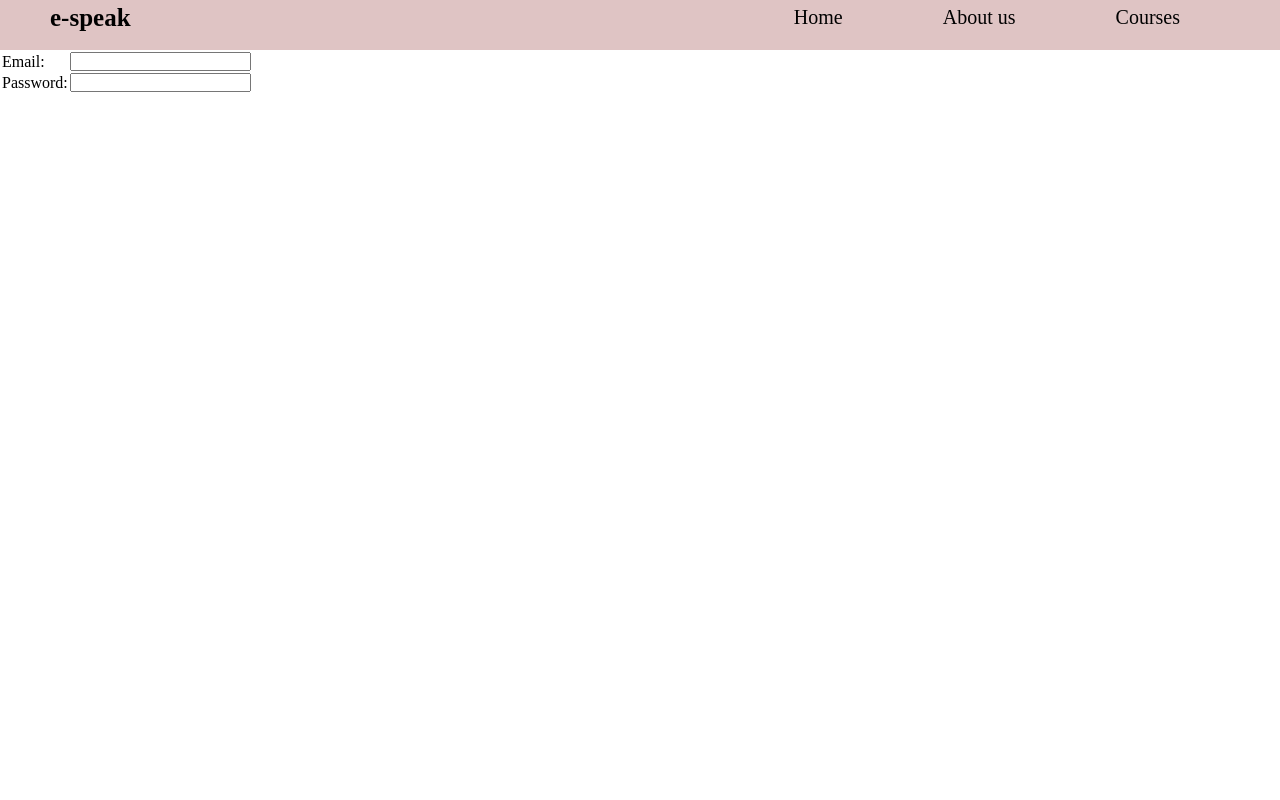
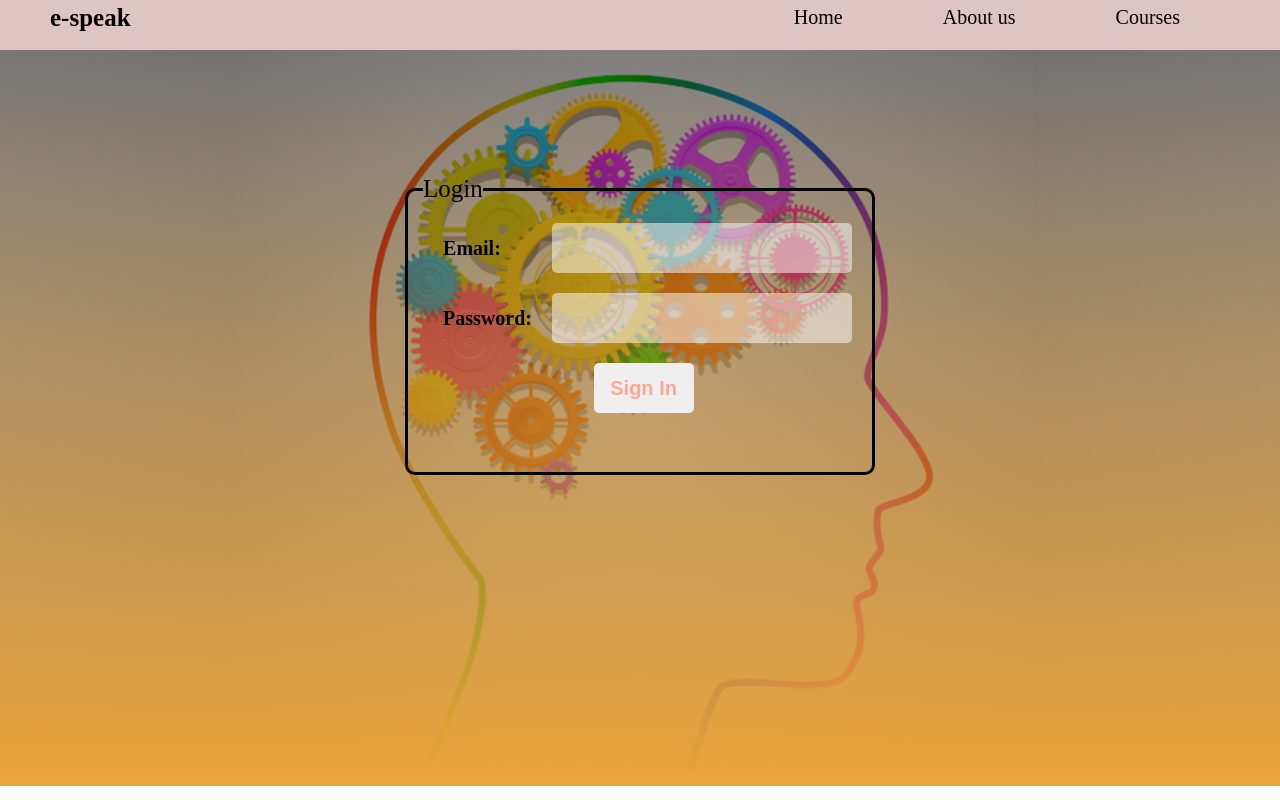
Before and after one commit to TahiryMariano/Hackathon-ISPM, a React (Create React App) app in the folder frontend/e-speak/: page / in a window 1280 px wide. Built offline with nearby package versions, Linux system fonts and the light colour scheme.

Commit message:
template login finish

```diff
--- a/frontend/e-speak/src/App.css
+++ b/frontend/e-speak/src/App.css
@@ -81,6 +81,54 @@
 }
 
 .login_formulaire{
+  height: 92vh;
+  width: 100%;
   position: absolute;
+  display: flex;
+  justify-content: center;
   top: 50px;
+  background: linear-gradient(rgb(0,0,0,0.4),rgb(235, 165, 59)),url('./image/2015-11-int-mode-apprentissage.jpg') center/cover no-repeat;
+
 }
+
+.login_formulaire fieldset{
+  height: 300px;
+  width: 400px;
+  border: 3px #000 solid;
+  border-radius: 10px;
+  position: relative;
+  top: 17%;
+}
+
+.login_formulaire fieldset legend{
+  font-size: 25px;
+  font-family: segoe print;
+  margin-left: 15px;
+}
+
+.login_formulaire fieldset label{
+  font-size: 20px;
+  font-family:segoe print;
+  font-weight: bolder;
+  margin-left: 15px;
+}
+
+.login_formulaire fieldset input{
+  height: 50px;
+  width: 300px;
+  border: none;
+  border-radius: 5px;
+  background-color: #ffffff81;
+}
+
+.login_formulaire fieldset button{
+  height: 50px;
+  width: 100px;
+  position: absolute;
+  left: 40%;
+  border:none;
+  border-radius: 5px;
+  color: #ffa797;
+  font-weight: bolder;
+  font-size: 20px;
+}
--- a/frontend/e-speak/src/component/Login.js
+++ b/frontend/e-speak/src/component/Login.js
@@ -2,7 +2,9 @@ function Login() {
   return (
     <div className="login_formulaire">
       <form action="">
-        <table>
+        <fieldset>
+          <legend>Login</legend>
+          <table cellSpacing="20px">
             <tr>
               <td>
                 <label htmlFor="email">Email:</label>
@@ -19,7 +21,13 @@ function Login() {
                 <input type="password" name="password" />
               </td>
             </tr>
+            <tr>
+              <td>
+                <button>Sign In</button>
+              </td>
+            </tr>
           </table>
+        </fieldset>
       </form>
     </div>
   );
```
Lines whose indentation alone changed are shown as unchanged.
